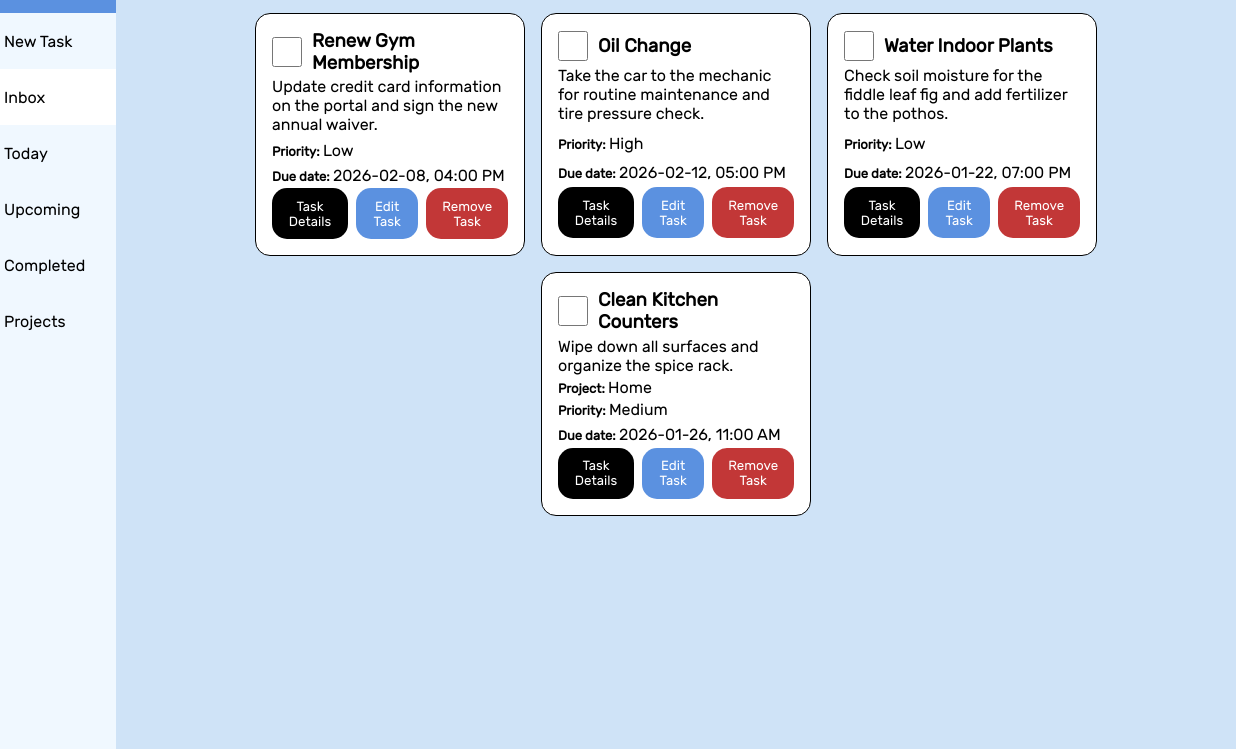
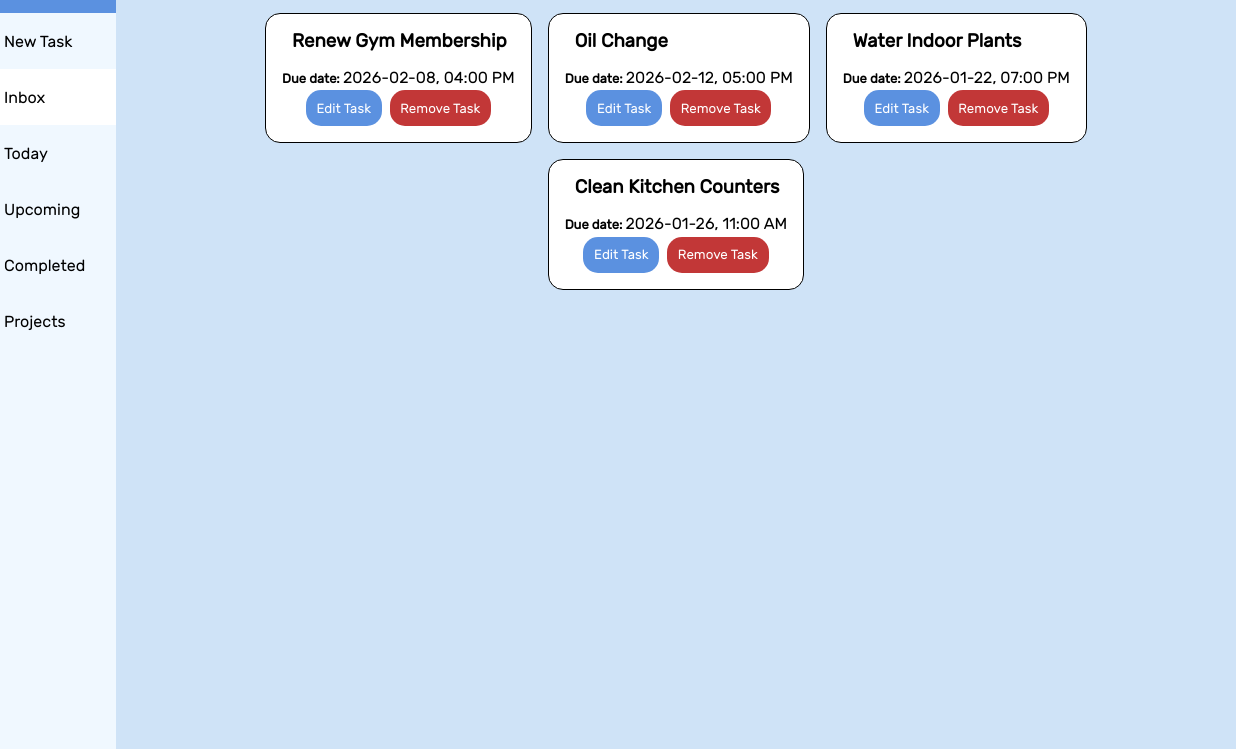
Before and after one commit to isi-code/odin-todo-list, a website built with webpack: page src/template.html in a window 1280 px wide. Shown: the part 51-800 px from the top of the page, 44-1280 px from the left. Built offline with nearby package versions, Linux system fonts and the light colour scheme.

Commit message:
Add simpler task card version

```diff
--- a/src/css/body.css
+++ b/src/css/body.css
@@ -13,7 +13,7 @@ main{
     margin: 4rem calc(var(--default-padding) * 2.3);
 }
 
-.list > div {
+.list > .fullCard {
     display: grid;
     column-gap:10px;
     row-gap: calc(var(--default-spacing) / 2.5);
@@ -26,46 +26,46 @@ main{
     max-width: clamp(max(25%,270px), 15%, calc(350px + 5vw));
 }
 
-.list .taskContainer h3{
+.list .fullCard h3{
     grid-area:1/2/2/3;
 }
 
-.list .taskContainer input[type="checkbox"]{
+.list .fullCard input[type="checkbox"]{
     grid-area:1/1/2/2;
     cursor: pointer;
     width: 30px;
     height: 30px;
 }
 
-.list .taskContainer p {
+.list .fullCard p {
     grid-area:2/1/3/3;
 }
 
-.list .taskContainer .dueDate{
+.list .fullCard .dueDate{
     grid-area:6/1/7/3;
 }
 
-.list .taskContainer .dueDate::before{
+.list .fullCard .dueDate::before{
     content: "Due date: ";
     font-size: small;
     font-weight: 700;
 }
 
-.list .taskContainer .priority{
+.list .fullCard .priority{
     grid-area:4/1/5/3;
 }
 
-.list .taskContainer .priority::before{
+.list .fullCard .priority::before{
     content: "Priority: ";
     font-size: small;
     font-weight: 700;
 }
 
-.list .taskContainer .project{
+.list .fullCard .project{
     grid-area:3/1/4/3;
 }
 
-.list .taskContainer .project::before{
+.list .fullCard .project::before{
     content: "Project: ";
     font-size: small;
     font-weight: 700;
--- a/src/todo-dom.js
+++ b/src/todo-dom.js
@@ -38,15 +38,25 @@ export class TodoListDomFactory {
     };
   }
 
-  createTaskCard(task) {
+  createTodoListCard(task, className = 'fullCard') {
     const taskContainer = document.createElement("div");
-    taskContainer.classList = "taskContainer";
+    taskContainer.classList = className;
 
     const [id, taskInfo] = task;
 
     for (const [key, { mainTag, inputType }] of Object.entries(this.#task)) {
+      const element = this.simpleCard(key, mainTag, inputType, id, taskInfo);
+      if (element) taskContainer.append(element);
+    }
+
+    taskContainer.append(this.createCardBtns(id));
+    return taskContainer;
+  }
+
+  fullCard(key, mainTag, inputType, id, taskInfo){
     // Skip empty fields to keep the UI clean
-      if (taskInfo[key] !== "") {
+    if (taskInfo[key] === "") return null
+
     const htmlElement = document.createElement(mainTag);
     // Special handling for the checkbox/status input
     if (key === "status") {
@@ -55,23 +65,36 @@ export class TodoListDomFactory {
       htmlElement.checked = taskInfo[key];
       htmlElement.disabled = taskInfo[key];
       htmlElement.dataset.taskId = id;
-          taskContainer.append(htmlElement);
+      return htmlElement;
     }
     else {
       htmlElement.textContent = taskInfo[key];
       htmlElement.classList = key;
-        }
-        taskContainer.append(htmlElement);
+      return htmlElement;
     }
   }
 
+  simpleCard(key, mainTag, inputType, id, taskInfo){
+    // Skip empty fields to keep the UI clean
+    if (taskInfo[key] === "") return null;
+
+      switch (key) {
+        case "title":
+        case "dueDate":
+          return this.fullCard(key, mainTag, inputType, id, taskInfo);
+        default:
+          return null;
+      }
+  }
+
+  createCardBtns(id){
     const btnContainer =  document.createElement("div");
     btnContainer.classList = "updateTask";
 
-    const detailsBtn =  document.createElement("button");
-    detailsBtn.dataset.taskId = id;
-    detailsBtn.classList = "detailsBtn"
-    detailsBtn.textContent = "Task Details";
+    // const detailsBtn =  document.createElement("button");
+    // detailsBtn.dataset.taskId = id;
+    // detailsBtn.classList = "detailsBtn"
+    // detailsBtn.textContent = "Task Details";
 
     const editBtn =  document.createElement("button");
     editBtn.dataset.taskId = id;
@@ -83,10 +106,9 @@ export class TodoListDomFactory {
     removeBtn.classList = "removeBtn"
     removeBtn.textContent = "Remove Task";
 
-    btnContainer.append(detailsBtn, editBtn, removeBtn);
+    btnContainer.append(/*detailsBtn,*/ editBtn, removeBtn);
 
-    taskContainer.append(btnContainer);
-    return taskContainer;
+    return btnContainer
   }
 
   createProjectCard(projectName, count) {
@@ -112,7 +134,7 @@ export class TodoListDomFactory {
     todoListSection.classList = "list";
 
     for (let task of tasks) {
-      const taskEl = this.createTaskCard(task);
+      const taskEl = this.createTodoListCard(task);
       todoListSection.append(taskEl);
     }
 
```
Lines whose indentation alone changed are shown as unchanged.
